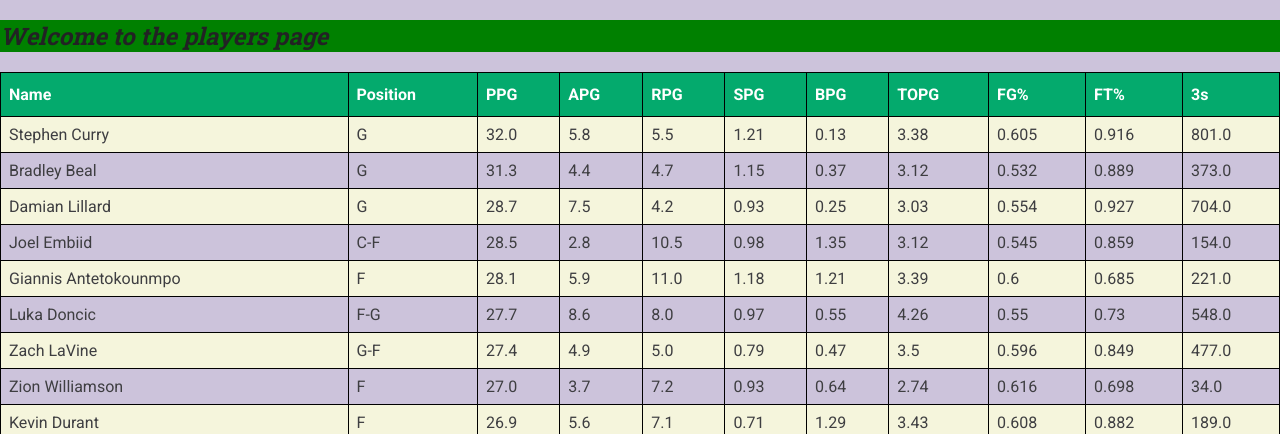
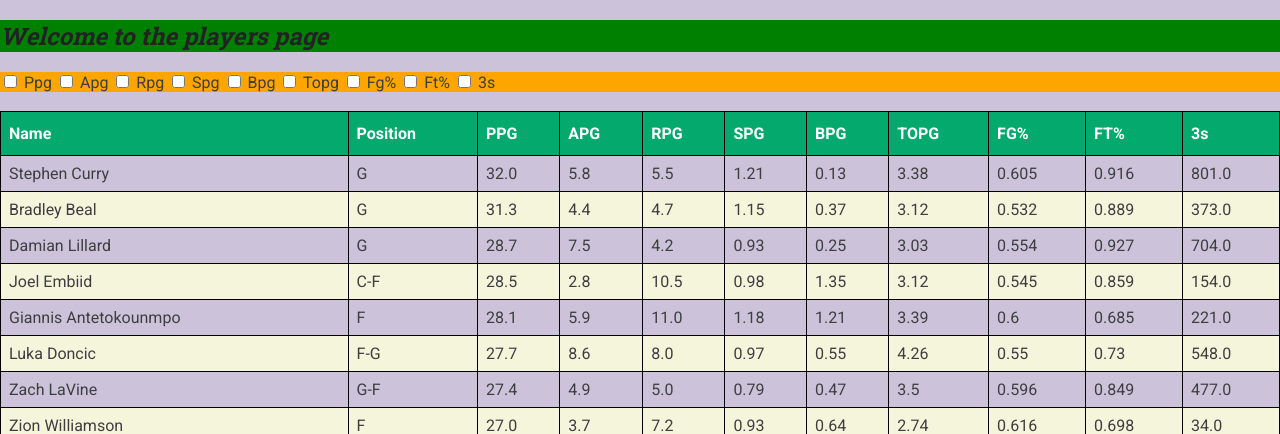
Before and after one commit to JobanD/Fantasy_Basketball-V2.0, a Django app: page /players/ in a window 1280 px wide. Shown: the part 176-610 px from the top of the page. Run offline with Django 3.2, Linux system fonts and the light colour scheme; data comes from the database, SQL or seed files in the repository.

Commit message:
Started work on selectable filters users can apply to filter dataset displayed on players page

```diff
--- a/main/templates/main/base/base.html
+++ b/main/templates/main/base/base.html
@@ -17,7 +17,7 @@
       {% block header_content %}
         <div class="topnav">
           <a class="active" href="#home">Home</a>
-          <a href="#players">Players</a>
+          <a href="/players" id="players-button">Players</a>
           <a href="#contact">Contact</a>
           <a href="#about">About</a>
         </div>
--- a/players/static/players/styles/players.css
+++ b/players/static/players/styles/players.css
@@ -29,3 +29,11 @@
   background-color: #04aa6d;
   color: white;
 }
+
+input[type="checkbox"] {
+  border: 1px solid black;
+}
+
+#filterTable {
+  background-color: orange;
+}
--- a/players/templates/players/base/base.html
+++ /dev/null
@@ -1,29 +0,0 @@
-<!-- Load static files such as css, js, images-->
-{% load static %}
-<!DOCTYPE html>
-<html lang="en">
-  <head>
-    <meta charset="UTF-8" />
-    <meta http-equiv="X-UA-Compatible" content="IE=edge" />
-    <meta name="viewport" content="width=device-width, initial-scale=1.0" />
-    <title>{% block title %}Fantasy Basketball{% endblock %}</title>
-    <link rel="stylesheet" href="{% static 'styles/base.css' %}" />
-    {% block site_css %}{% endblock %}
-  </head>
-
-  <body>
-    <header id="main-header">
-      <h1>{% block main_heading %}{%endblock %}</h1>
-      {% block header_content %}
-        <div class="topnav">
-          <a class="active" href="#home">Home</a>
-          <a href="#players">Players</a>
-          <a href="#contact">Contact</a>
-          <a href="#about">About</a>
-        </div>
-      {% endblock %}
-    </header>
-
-    <main>{% block body %}{% endblock %}</main>
-  </body>
-</html>
--- a/players/templates/players/players.html
+++ b/players/templates/players/players.html
@@ -1,16 +1,49 @@
-{% extends 'players/base/base.html' %}
+{% extends 'main/base/base.html' %}
 
 {% load static %}
 
 {% block site_css %}
     <link rel="stylesheet" href="{% static 'styles/players.css' %}" />
-{% endblock  %}
+{% endblock %}
 
-{% block main_heading %}Fantasy Basketball Players{% endblock  %}
+{% block main_heading %}Fantasy Basketball Players{% endblock %}
 
 {% block body %}
     <h2 class="player_body_header">Welcome to the players page</h2>
+
+    <form id="filterTable">
+        <input type="checkbox" id="ppgCheck" value="ppgCheck">
+        <label for="ppgCheck">Ppg</label>
+
+        <input type="checkbox" id="apgCheck" value="apgCheck">
+        <label for="apgCheck">Apg</label>
+
+        <input type="checkbox" id="rpgCheck" value="rpgCheck">
+        <label for="rpgCheck">Rpg</label>
+
+        <input type="checkbox" id="spgCheck" value="spgCheck">
+        <label for="spgCheck">Spg</label>
+
+        <input type="checkbox" id="bpgCheck" value="bpgCheck">
+        <label for="bpgCheck">Bpg</label>
+
+        <input type="checkbox" id="topgCheck" value="topgCheck">
+        <label for="topgCheck">Topg</label>
+
+        <input type="checkbox" id="fg%Check" value="fg%Check">
+        <label for="fg%Check">Fg%</label>
+
+        <input type="checkbox" id="ft%Check" value="ft%Check">
+        <label for="ft%Check">Ft%</label>
+
+        <input type="checkbox" id="3sCheck" value="3sCheck">
+        <label for="3sCheck">3s</label>
+    </form>
+
+    <br>
+
     <table id="player-table">
+        <thead>
             <tr class='header-row'>
                 <th>Name</th>
                 <th>Position</th>
@@ -24,8 +57,11 @@
                 <th>FT%</th>
                 <th>3s</th>
             </tr>
+        </thead>
+        <tbody>
             {% for player in players21 %}
                 {% include 'players/includes/player-details.html' with name=player.fullName pos=player.position ppg=player.ppg  apg=player.apg rpg=player.rpg spg=player.spg bpg=player.bpg topg=player.topg fgP=player.efg ftP=player.ftP threes=player.fga3 %}
             {% endfor %}
+        </tbody>
     </table>
-{% endblock  %}
+{% endblock %}
--- a/players/views.py
+++ b/players/views.py
@@ -7,6 +7,5 @@ from main.models import nba_players_21
 
 def players(request):
     players21 = nba_players_21.objects.all()       # fetch all instances of this db
-    return render(request, 'players/players.html', {
-        'players21': players21
-    })
+    context = {'players21': players21}
+    return render(request, 'players/players.html', context)
```
Also changed, not shown: 1 other file. Lines whose indentation alone changed are shown as unchanged.
